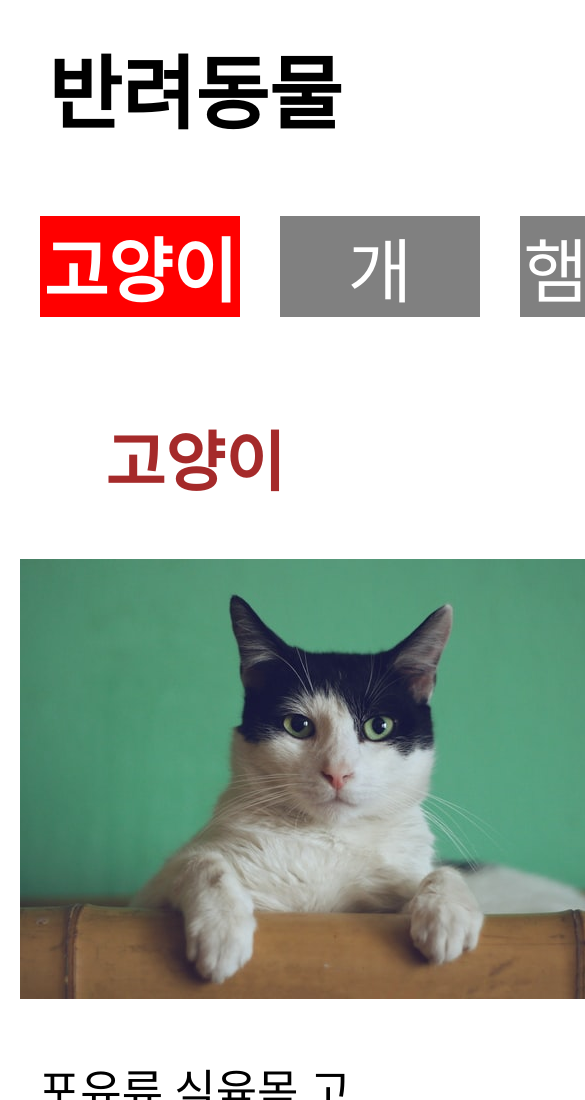
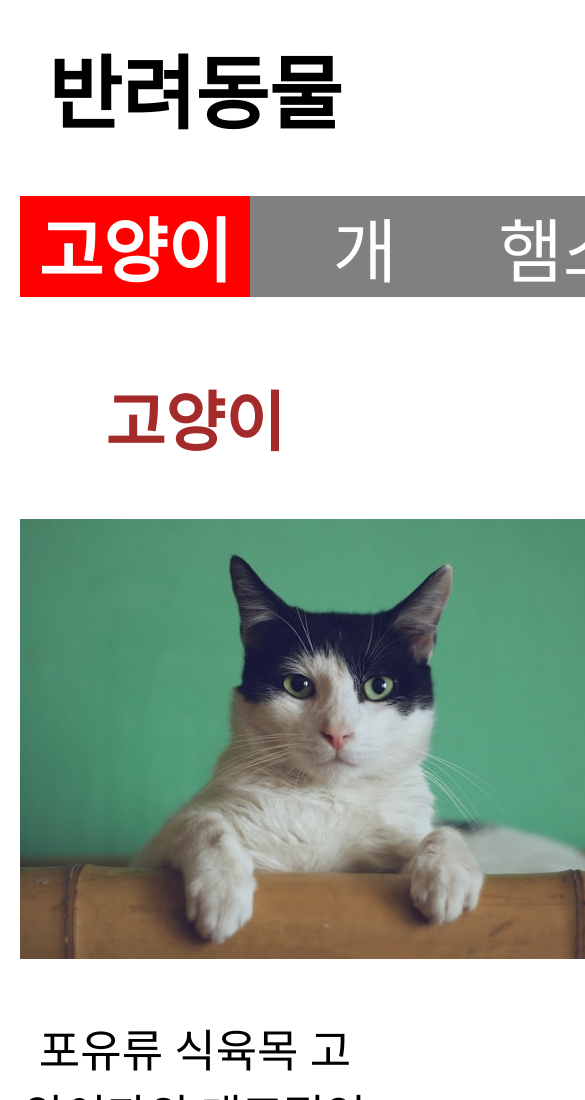
Before and after one commit to juworld713/wed01, a plain HTML site: page cat.html in a window 390 px wide. Shown: the top 1100 px of the page, 585 px wide, since content can reach past the window. Drawn offline with Linux system fonts and the light colour scheme.

Commit message:
ol 해결

```diff
--- a/restyle.css
+++ b/restyle.css
@@ -50,7 +50,7 @@ a {
     background-color: gray;
     display: inline-block;
     color: #ffffff;
-    width: 200px;
+    width: 230px;
   }
   .c {
     background-color: red;
@@ -58,7 +58,7 @@ a {
     font-weight:bold;
     display: inline-block;
     color: #ffffff;
-    width: 200px;
+    width: 230px;
   }
   body {
     margin: 0
@@ -82,7 +82,7 @@ a {
     font-size: 45px;
   }
   ol {
-    margin: 10px;
+    padding-inline-start: 100px;
   }
   ul {
     padding: 20px;
@@ -96,7 +96,6 @@ a {
   text-decoration: none;
   }
 li {
-  padding: 20px;
   text-align: center;
   }
 }
```
